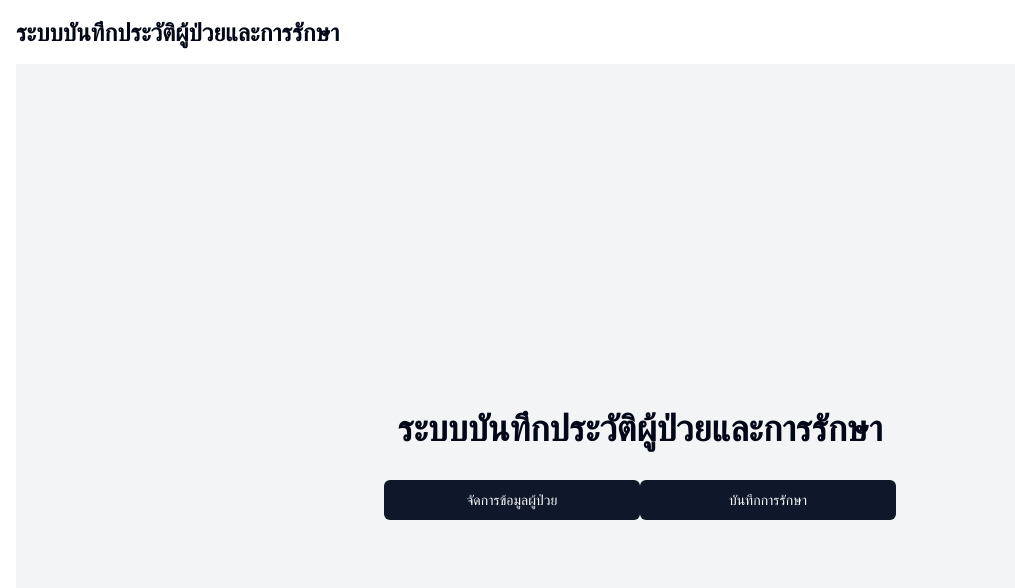
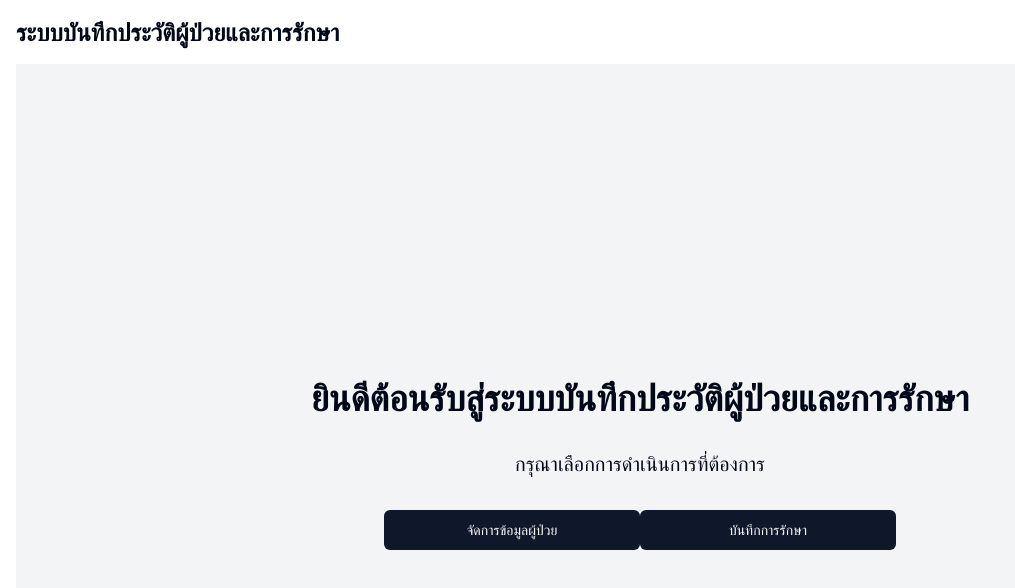
Before and after one commit to toonvata/patient-care-logbook, a React (Vite) app: page / in a window 1280 px wide. Shown: the top 588 px of the page, without its empty margins (0-1015 px from the left). Built offline with nearby package versions, Linux system fonts and the light colour scheme.

Commit message:
Update project files
Made various updates to project files and components for improved functionality and organization.
[skip gpt_engineer]

```diff
--- a/src/pages/Index.jsx
+++ b/src/pages/Index.jsx
@@ -5,7 +5,8 @@ import { Button } from "@/components/ui/button";
 const Index = () => {
   return (
     <div className="min-h-screen flex flex-col items-center justify-center bg-gray-100">
-      <h1 className="text-4xl font-bold mb-8 text-center">ระบบบันทึกประวัติผู้ป่วยและการรักษา</h1>
+      <h1 className="text-4xl font-bold mb-8 text-center">ยินดีต้อนรับสู่ระบบบันทึกประวัติผู้ป่วยและการรักษา</h1>
+      <p className="text-xl mb-8 text-center">กรุณาเลือกการดำเนินการที่ต้องการ</p>
       <div className="space-y-4">
         <Link to="/patients">
           <Button className="w-64">จัดการข้อมูลผู้ป่วย</Button>
```
